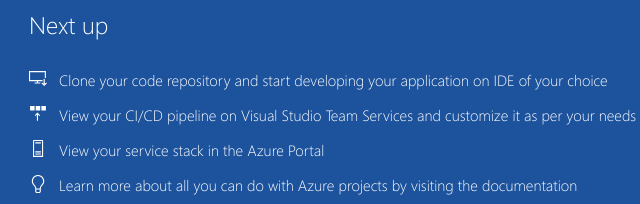
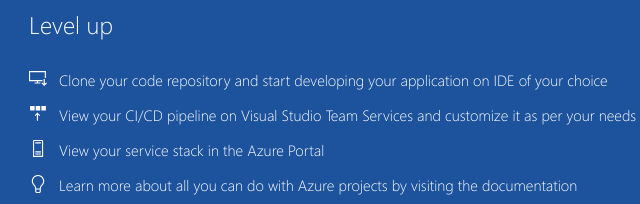
Before and after one commit to AJha25/Lab2_git, a plain HTML site: page index.html in a window 1280 px wide. Shown: the part 590-794 px from the top of the page, 196-836 px from the left. Drawn offline with Linux system fonts and the light colour scheme.

Commit message:
Feature Changes

```diff
--- a/index.html
+++ b/index.html
@@ -22,7 +22,7 @@
                 <div class="description line-1"> Azure DevOps Project has been successfully setup</div>
                 <div class="description line-2"> Your HTML app is up and running on Azure</div>
                 <div class="next-steps-container">
-                    <div class="next-steps-header">Next up</div>
+                    <div class="next-steps-header">Level up</div>
                     <div class="next-steps-body">
                         <div class="step">
                             <div class="step-icon">
```
